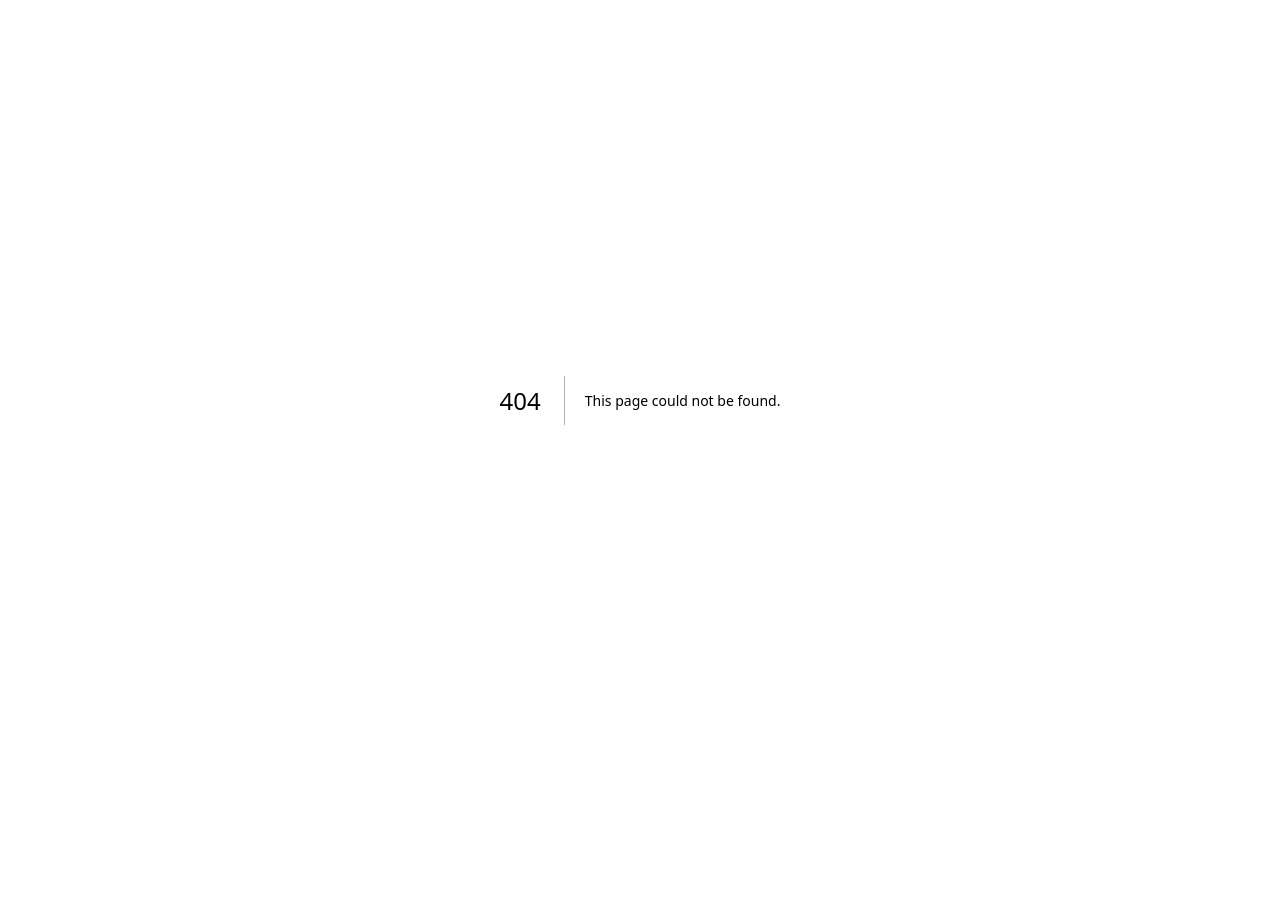
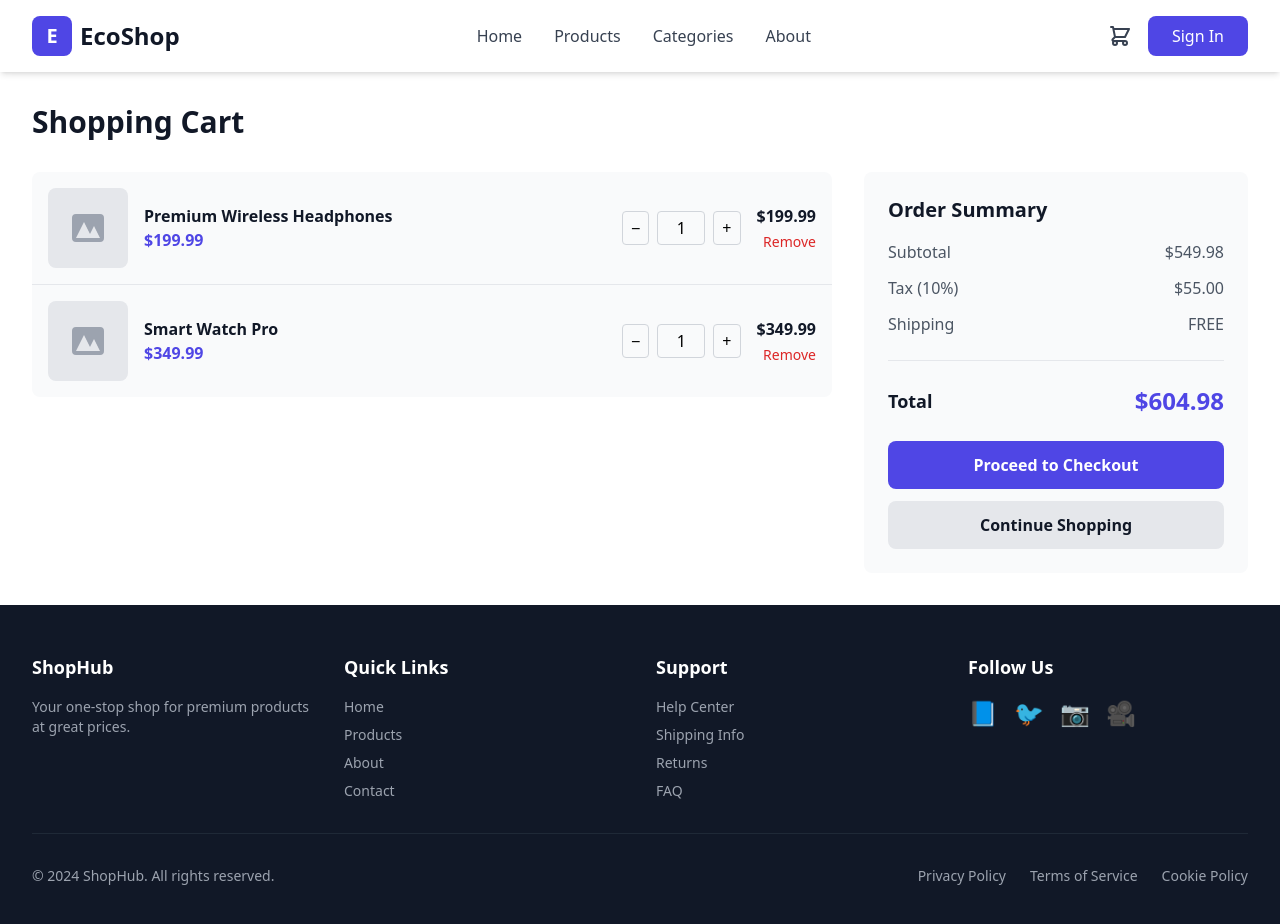
Before and after one commit to OhoBEiD/ai-demo-shop, a Next.js app: page /cart in a window 1280 px wide. Before the commit this address had no page. Shown: the top 924 px of the page. Before the commit the page ends 800 px from the top, so only its background shows below. Built offline with nearby package versions, Linux system fonts and the light colour scheme.

Commit message:
Create src/app/cart/page.tsx

```diff
--- /dev/null
+++ b/src/app/cart/page.tsx
@@ -0,0 +1,142 @@
+'use client';
+
+import Header from '@/components/Header';
+import Footer from '@/components/Footer';
+import { useState } from 'react';
+
+interface CartItem {
+  id: number;
+  name: string;
+  price: number;
+  quantity: number;
+  image: string;
+}
+
+export default function CartPage() {
+  const [cartItems, setCartItems] = useState<CartItem[]>([
+    { id: 1, name: 'Premium Wireless Headphones', price: 199.99, quantity: 1, image: 'placeholder' },
+    { id: 2, name: 'Smart Watch Pro', price: 349.99, quantity: 1, image: 'placeholder' },
+  ]);
+
+  const updateQuantity = (id: number, quantity: number) => {
+    if (quantity <= 0) {
+      removeItem(id);
+    } else {
+      setCartItems(cartItems.map(item => item.id === id ? { ...item, quantity } : item));
+    }
+  };
+
+  const removeItem = (id: number) => {
+    setCartItems(cartItems.filter(item => item.id !== id));
+  };
+
+  const subtotal = cartItems.reduce((sum, item) => sum + (item.price * item.quantity), 0);
+  const tax = subtotal * 0.1;
+  const shipping = subtotal > 100 ? 0 : 10;
+  const total = subtotal + tax + shipping;
+
+  return (
+    <main className="bg-white min-h-screen">
+      <Header />
+
+      <div className="max-w-7xl mx-auto px-4 sm:px-6 lg:px-8 py-8">
+        <h1 className="text-3xl font-bold text-gray-900 mb-8">Shopping Cart</h1>
+
+        {cartItems.length === 0 ? (
+          <div className="text-center py-12">
+            <p className="text-gray-600 text-lg mb-4">Your cart is empty</p>
+            <a href="/products" className="inline-block bg-indigo-600 text-white px-6 py-3 rounded-lg hover:bg-indigo-700">
+              Continue Shopping
+            </a>
+          </div>
+        ) : (
+          <div className="grid grid-cols-1 lg:grid-cols-3 gap-8">
+            {/* Cart Items */}
+            <div className="lg:col-span-2">
+              <div className="bg-gray-50 rounded-lg overflow-hidden">
+                {cartItems.map(item => (
+                  <div key={item.id} className="flex items-center gap-4 p-4 border-b last:border-b-0 hover:bg-gray-100 transition">
+                    <div className="w-20 h-20 bg-gray-200 rounded-lg flex items-center justify-center flex-shrink-0">
+                      <svg className="w-10 h-10 text-gray-400" fill="currentColor" viewBox="0 0 20 20">
+                        <path d="M4 3a2 2 0 00-2 2v10a2 2 0 002 2h12a2 2 0 002-2V5a2 2 0 00-2-2H4zm12 12H4l4-8 3 6 2-4 3 6z" />
+                      </svg>
+                    </div>
+
+                    <div className="flex-1">
+                      <h3 className="font-semibold text-gray-900">{item.name}</h3>
+                      <p className="text-indigo-600 font-bold">${item.price.toFixed(2)}</p>
+                    </div>
+
+                    <div className="flex items-center gap-2">
+                      <button
+                        onClick={() => updateQuantity(item.id, item.quantity - 1)}
+                        className="px-2 py-1 border border-gray-300 rounded hover:bg-gray-200"
+                      >
+                        −
+                      </button>
+                      <span className="px-4 py-1 border border-gray-300 rounded w-12 text-center">
+                        {item.quantity}
+                      </span>
+                      <button
+                        onClick={() => updateQuantity(item.id, item.quantity + 1)}
+                        className="px-2 py-1 border border-gray-300 rounded hover:bg-gray-200"
+                      >
+                        +
+                      </button>
+                    </div>
+
+                    <div className="text-right">
+                      <p className="font-bold text-gray-900">${(item.price * item.quantity).toFixed(2)}</p>
+                      <button
+                        onClick={() => removeItem(item.id)}
+                        className="text-sm text-red-600 hover:text-red-700 mt-1"
+                      >
+                        Remove
+                      </button>
+                    </div>
+                  </div>
+                ))}
+              </div>
+            </div>
+
+            {/* Order Summary */}
+            <div className="h-fit">
+              <div className="bg-gray-50 rounded-lg p-6">
+                <h2 className="text-xl font-bold text-gray-900 mb-4">Order Summary</h2>
+
+                <div className="space-y-3 mb-6 pb-6 border-b">
+                  <div className="flex justify-between text-gray-600">
+                    <span>Subtotal</span>
+                    <span>${subtotal.toFixed(2)}</span>
+                  </div>
+                  <div className="flex justify-between text-gray-600">
+                    <span>Tax (10%)</span>
+                    <span>${tax.toFixed(2)}</span>
+                  </div>
+                  <div className="flex justify-between text-gray-600">
+                    <span>Shipping</span>
+                    <span>{shipping === 0 ? 'FREE' : `$${shipping.toFixed(2)}`}</span>
+                  </div>
+                </div>
+
+                <div className="flex justify-between items-center mb-6">
+                  <span className="text-lg font-bold text-gray-900">Total</span>
+                  <span className="text-2xl font-bold text-indigo-600">${total.toFixed(2)}</span>
+                </div>
+
+                <button className="w-full bg-indigo-600 text-white py-3 rounded-lg font-semibold hover:bg-indigo-700 transition mb-3">
+                  Proceed to Checkout
+                </button>
+                <button className="w-full bg-gray-200 text-gray-900 py-3 rounded-lg font-semibold hover:bg-gray-300 transition">
+                  Continue Shopping
+                </button>
+              </div>
+            </div>
+          </div>
+        )}
+      </div>
+
+      <Footer />
+    </main>
+  );
+}
```
